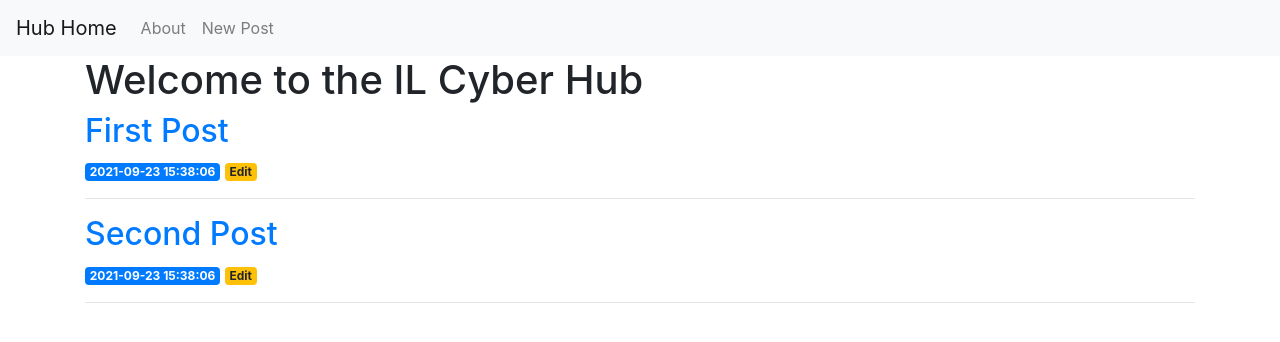
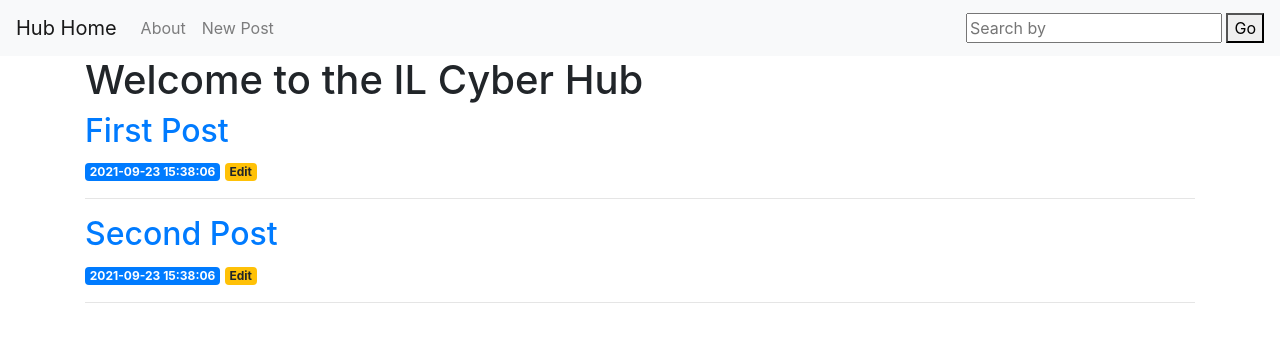
Before and after one commit to jodielauren/hack-cyber-news, a Flask app: page / in a window 1280 px wide. Shown: the top 342 px of the page. Run offline with Flask 2, Linux system fonts and the light colour scheme; data comes from the database, SQL or seed files in the repository; some libraries are stand-ins or nearby versions.

Commit message:
search functionality

```diff
--- a/app.py
+++ b/app.py
@@ -82,14 +82,21 @@ def edit(id):
 
     return render_template('edit.html', post=post)
 
-# @app.route('/search', methods=('POST', 'GET'))
-# def search():
-#     conn = get_db_connection()
-#     query = request.args.get('q')
-#     posts = conn.execute(
-#       "SELECT title, content FROM posts WHERE body LIKE ? ",
-#       ('%'+ query +'%',)).fetchall()
-#     return render_template('search.html', posts=posts)
+@app.route('/search', methods=('POST', 'GET'))
+def search():
+    search_item = request.form['search']
+    print(f"User has searched for {search_item}")
+
+    conn = get_db_connection()
+    posts = conn.execute(
+      "SELECT * FROM posts WHERE content LIKE ? ",
+      ('%'+ search_item +'%',)).fetchall()
+    conn.commit()
+    conn.close()
+
+    print(posts)
+    # return "hello"
+    return render_template('search.html', posts=posts)
 
 
 @app.route('/<int:id>/delete', methods=('POST',))
--- a/static/css/style.css
+++ b/static/css/style.css
@@ -4,3 +4,7 @@ h1 {
     text-align: center;
     padding: 10px;
 }
+
+.post-line {
+    display: block;
+}
--- a/templates/base.html
+++ b/templates/base.html
@@ -5,6 +5,7 @@
     <meta charset="utf-8">
     <meta name="viewport" content="width=device-width, initial-scale=1, shrink-to-fit=no">
     <!-- Bootstrap CSS -->
+
     <link rel="stylesheet" href="https://stackpath.bootstrapcdn.com/bootstrap/4.3.1/css/bootstrap.min.css" integrity="sha384-ggOyR0iXCbMQv3Xipma34MD+dH/1fQ784/j6cY/iJTQUOhcWr7x9JvoRxT2MZw1T" crossorigin="anonymous">
 
     <title>{% block title %} {% endblock %}</title>
@@ -25,6 +26,12 @@
             </li>
             </ul>
         </div>
+
+        <form method="POST"  action="/search">
+          <input name="search" type="text" placeholder="Search by" value="{{ request.form['search'] }}">
+          <button type="submit">Go</button>
+        </form>
+
       </nav>
     <div class="container">
         {% for message in get_flashed_messages() %}
```
Also changed, not shown: templates/search.html (+9 -7 lines).
